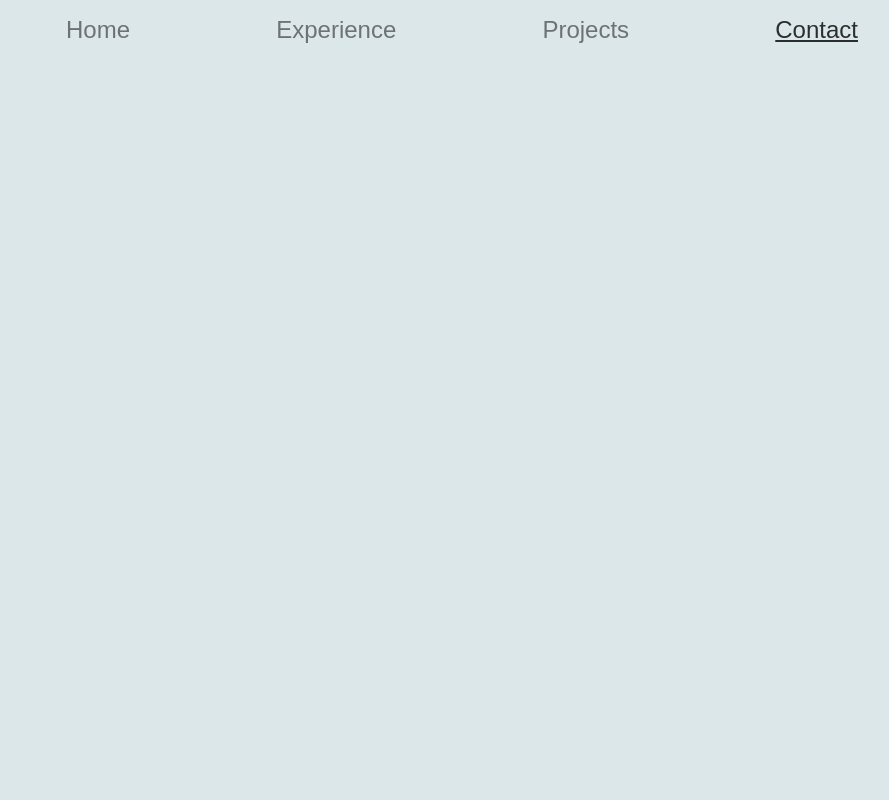
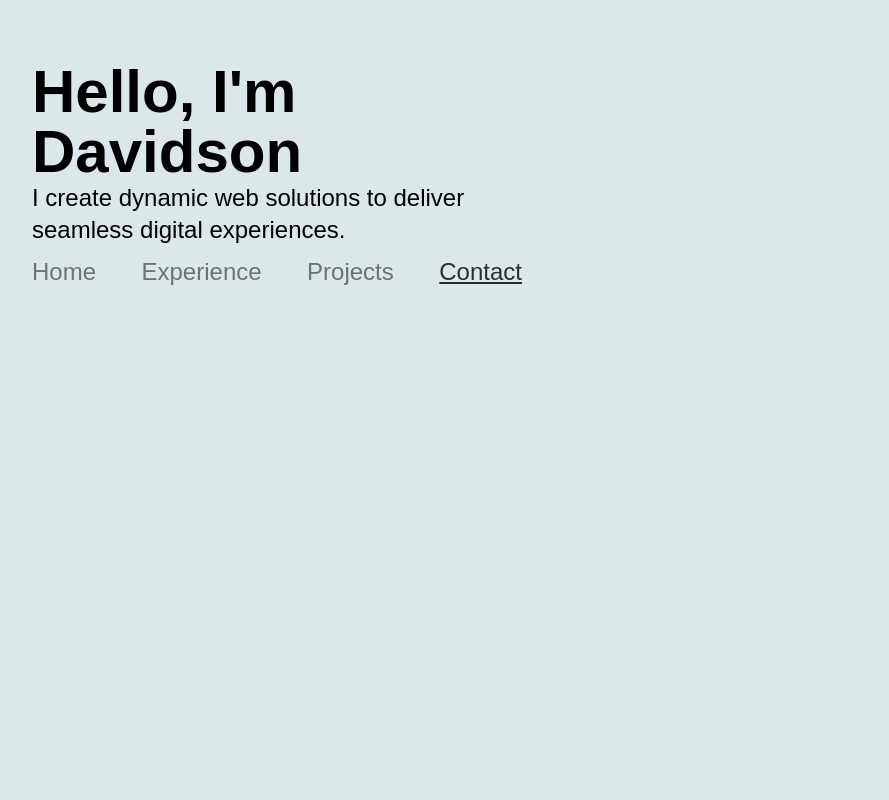
Before and after one commit to davidsondefaria/davidson, a Next.js app: page /experimental in a window 1280 px wide. Shown: the top 800 px of the page, without its empty margins (168-1057 px from the left). Built offline with nearby package versions, Linux system fonts and the light colour scheme; a web font is replaced by a local one.

Commit message:
refactor: changing font size and improving header animation (#13)

```diff
--- a/src/app/components/atoms/ArrowBoxIcon.tsx
+++ b/src/app/components/atoms/ArrowBoxIcon.tsx
@@ -13,9 +13,9 @@ const ArrowBoxIcon = () => {
         d="M9 19L1 10L9 1L9 19Z"
         fill="currentColor"
         stroke="currentColor"
-        stroke-width="2"
-        stroke-linecap="round"
-        stroke-linejoin="round"
+        strokeWidth="2"
+        strokeLinecap="round"
+        strokeLinejoin="round"
       />
     </svg>
   );
--- a/src/app/components/atoms/Button.tsx
+++ b/src/app/components/atoms/Button.tsx
@@ -27,7 +27,7 @@ const Button = ({
       onClick={onClick}
       className={cn(
         `mx-[4px]
-        my-[4px] px-[12px] py-[6px] text-2xl
+        my-[4px] px-[12px] py-[6px] text-xl
         ease-in-out hover:mb-[8px] hover:ml-0 hover:mr-[8px]
         hover:mt-0 hover:shadow-rbaccent hover:transition
         `,
--- a/src/app/components/atoms/IconButton.tsx
+++ b/src/app/components/atoms/IconButton.tsx
@@ -12,11 +12,11 @@ const IconButton = ({ link, icon, className }: IIconButton) => {
   return (
     <MotionConfig transition={{ duration: 0.1 }}>
       <motion.a
-        whileHover={{ scale: 1.3 }}
+        whileHover={{ scale: 1.1 }}
         href={link}
         target="_blank"
         className={cn(
-          "flex aspect-square h-full items-center gap-1 text-3xl",
+          "flex aspect-square h-full items-center gap-1 text-2xl",
           className,
         )}
       >
--- a/src/app/components/molecules/ExpTag.tsx
+++ b/src/app/components/molecules/ExpTag.tsx
@@ -51,7 +51,7 @@ const ExpTag = ({
       >
         <h1 ref={ref}>{title}</h1>
         <motion.div
-          transition={{ duration: 0, ease: "linear" }}
+          transition={{ duration: 0.1, ease: "linear" }}
           animate={
             isHovered
               ? {
--- a/src/app/components/molecules/ExperienceContainer.tsx
+++ b/src/app/components/molecules/ExperienceContainer.tsx
@@ -7,7 +7,7 @@ interface IExperienceContainer {
 }
 
 const ExperienceContainer = ({ children, boxRight }: IExperienceContainer) => {
-  console.log(boxRight);
+  // console.log(boxRight);
   return (
     <div
       className={cn("flex gap-4", boxRight ? "flex-row" : "flex-row-reverse")}
--- a/src/app/components/molecules/SocialButtons.tsx
+++ b/src/app/components/molecules/SocialButtons.tsx
@@ -11,7 +11,7 @@ const SocialButtons = () => {
         <IconButton
           link={LINKEDIN_URL}
           icon={
-            <div className="flex h-full w-full items-center justify-center rounded-full bg-primary-base text-primary-50">
+            <div className="flex h-[48px] w-[48px] items-center justify-center rounded-full bg-primary-base text-primary-50">
               <FaLinkedinIn />
             </div>
           }
@@ -19,7 +19,7 @@ const SocialButtons = () => {
         />
         <IconButton
           link={GITHUB_URL}
-          icon={<FaGithub className={"h-full w-full text-primary-base"} />}
+          icon={<FaGithub className={"h-[48px] w-[48px] text-primary-base"} />}
           className=""
         />
       </div>
--- a/src/app/components/organisms/Header.tsx
+++ b/src/app/components/organisms/Header.tsx
@@ -1,30 +1,42 @@
 "use client";
-import React from "react";
-import { MotionConfig, motion } from "framer-motion";
+import React, { useEffect, useState } from "react";
+import {
+  AnimatePresence,
+  MotionConfig,
+  motion,
+  useScroll,
+} from "framer-motion";
 import NavBar from "../molecules/NavBar";
 import { cn } from "@/lib/utils";
 import { useActiveSectionContext } from "@/context";
 import useMeasure from "react-use-measure";
 
-const headerClasses = (section: string) =>
-  section === "Home"
-    ? `fixed top-[52px] w-[530px] p-[10px]`
-    : "fixed top-0 left-1/2 -translate-x-1/2 mt-1 w-full max-w-[864px]";
+const headerClasses = (showName: boolean) =>
+  showName
+    ? `absolute top-[52px] w-[530px] p-[10px]`
+    : "fixed top-0 left-1/2 -translate-x-1/2 mt-1 w-full max-w-[864px] rounded-full";
 
 const Header = () => {
+  const [showName, setShowName] = useState(true);
   const { activeSection } = useActiveSectionContext();
   const [headerRef, { width: headerWidth }] = useMeasure();
+
+  useEffect(() => {
+    const changeHeader = () => setShowName(window.scrollY === 0);
+    window.addEventListener("scroll", changeHeader);
+    return () => window.removeEventListener("scroll", changeHeader);
+  }, []);
 
   return (
     <MotionConfig transition={{ duration: 0.5 }}>
       <div
         ref={headerRef}
-        className={cn("z-50 bg-background-base", headerClasses(activeSection))}
+        className={cn("z-50 bg-background-base", headerClasses(showName))}
       >
-        {activeSection === "Home" && (
+        {showName && (
           <div className={"overflow-hidden px-[10px]"}>
-            <h1 className="text-8xl font-bold">Hello, I&apos;m</h1>
-            <h1 className="text-8xl font-bold">Davidson</h1>
+            <h1 className="text-6xl font-bold">Hello, I&apos;m</h1>
+            <h1 className="text-6xl font-bold">Davidson</h1>
             <p className="text-2xl">
               I create dynamic web solutions to deliver seamless digital
               experiences.
@@ -32,7 +44,7 @@ const Header = () => {
           </div>
         )}
         <motion.div animate={{ width: headerWidth - 20 }} className="relative">
-          <div className={activeSection === "Home" ? "" : "px-4"}>
+          <div className={showName ? "" : "px-4"}>
             <NavBar activeSection={activeSection} />
           </div>
         </motion.div>
--- a/src/app/components/organisms/Home.tsx
+++ b/src/app/components/organisms/Home.tsx
@@ -22,7 +22,7 @@ const Home = () => {
       <div className="mb-[36px] flex h-full w-full items-end justify-center">
         <SocialButtons />
       </div>
-      <div className="mb-[36px] flex h-full w-full flex-col justify-between">
+      <div className="mb-[36px] mt-[56px] flex h-full w-full flex-col justify-between">
         <div className="rich-text px-2 py-3">
           {documentToReactComponents(aboutText, {
             renderMark: { strike: (text) => <s>{text}</s> },
--- a/src/app/globals.css
+++ b/src/app/globals.css
@@ -146,6 +146,6 @@ html {
     @apply flex flex-col gap-4;
   }
   .rich-text p {
-    @apply text-2xl;
+    @apply text-xl;
   }
 }
```
